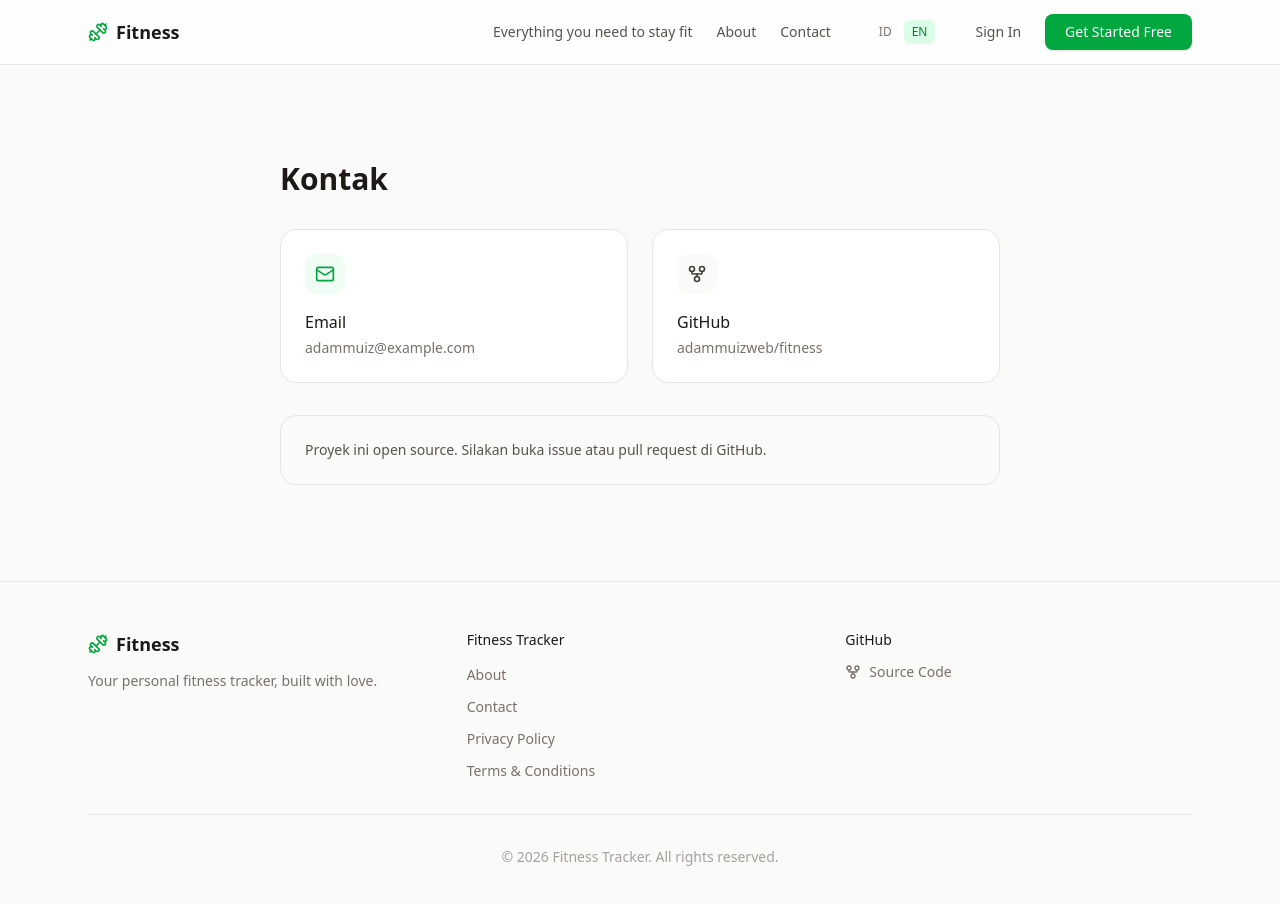
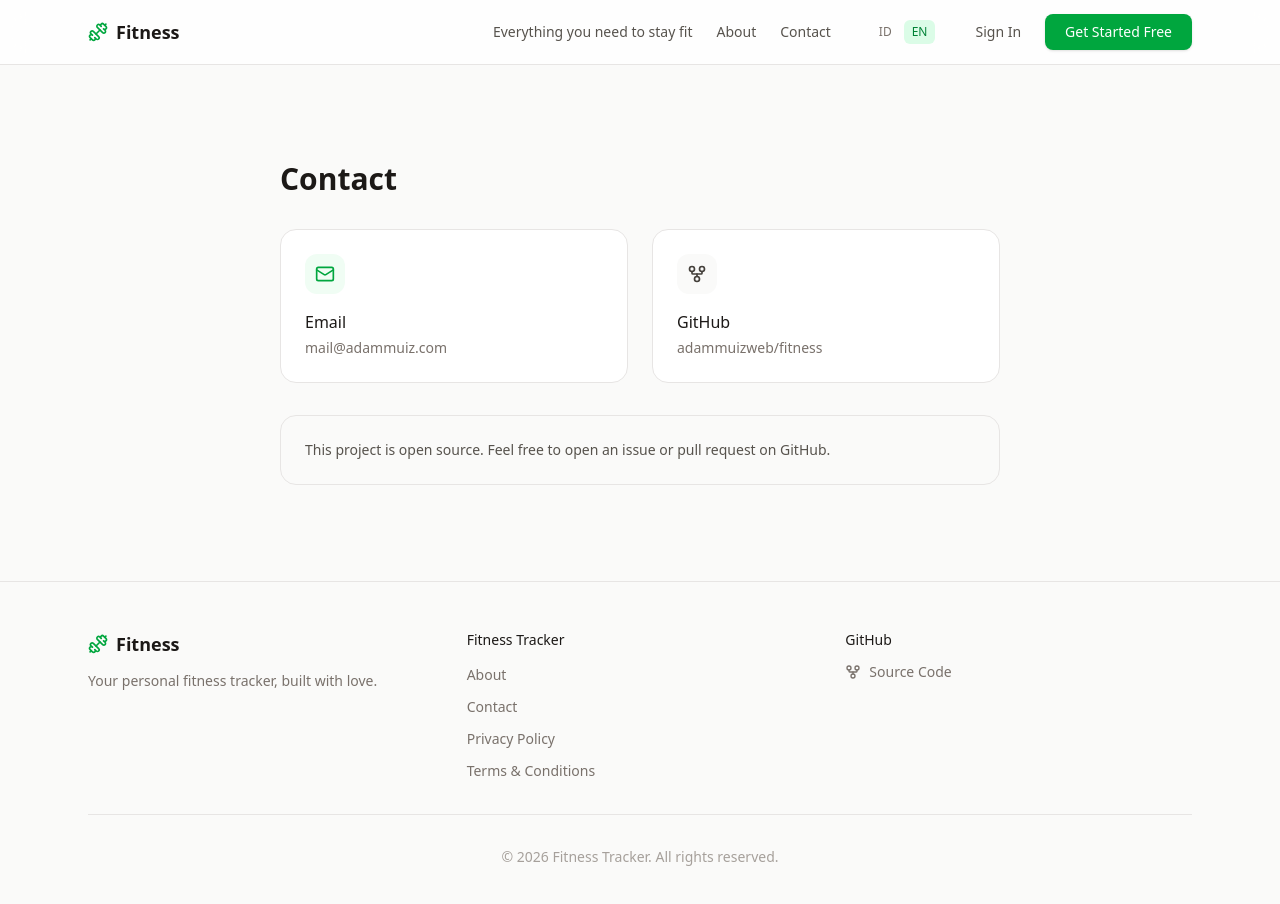
Before and after one commit to adammuizweb/fitness, a Next.js app: page /contact in a window 1280 px wide. Shown: the top 904 px of the page. Built offline with nearby package versions, Linux system fonts and the light colour scheme; no server answers.

Commit message:
fix: default language to English, update contact email

```diff
--- a/src/app/(marketing)/contact/page.tsx
+++ b/src/app/(marketing)/contact/page.tsx
@@ -10,14 +10,14 @@ export default async function ContactPage() {
 
       <div className="grid sm:grid-cols-2 gap-6 mb-8">
         <a
-          href="mailto:adammuiz@example.com"
+          href="mailto:mail@adammuiz.com"
           className="rounded-2xl border border-stone-200 bg-white p-6 hover:shadow-md hover:border-stone-300 transition-all group"
         >
           <div className="w-10 h-10 rounded-xl bg-green-50 flex items-center justify-center mb-4 group-hover:bg-green-100 transition-colors">
             <Mail className="w-5 h-5 text-green-600" />
           </div>
           <div className="font-medium text-stone-900 mb-1">{t('contact.email')}</div>
-          <div className="text-sm text-stone-500">adammuiz@example.com</div>
+          <div className="text-sm text-stone-500">mail@adammuiz.com</div>
         </a>
 
         <a
--- a/src/lib/i18n/context.tsx
+++ b/src/lib/i18n/context.tsx
@@ -6,10 +6,10 @@ import { allTranslations, dayNames, monthNames, type Lang } from './translations
 const STORAGE_KEY = 'fitness_lang'
 
 function getInitialLang(): Lang {
-  if (typeof window === 'undefined') return 'id'
+  if (typeof window === 'undefined') return 'en'
   const stored = localStorage.getItem(STORAGE_KEY)
   if (stored === 'en' || stored === 'id') return stored
-  return navigator.language.startsWith('en') ? 'en' : 'id'
+  return navigator.language.startsWith('id') ? 'id' : 'en'
 }
 
 type I18nContextType = {
--- a/src/lib/i18n/server.ts
+++ b/src/lib/i18n/server.ts
@@ -6,7 +6,7 @@ const STORAGE_KEY = 'fitness_lang'
 export async function I18nServer() {
   const cookieStore = await cookies()
   const stored = cookieStore.get(STORAGE_KEY)?.value
-  const lang: Lang = stored === 'en' || stored === 'id' ? stored : 'id'
+  const lang: Lang = stored === 'en' || stored === 'id' ? stored : 'en'
 
   function t(key: string, vars?: Record<string, string | number>) {
     const set = allTranslations[lang]
```
